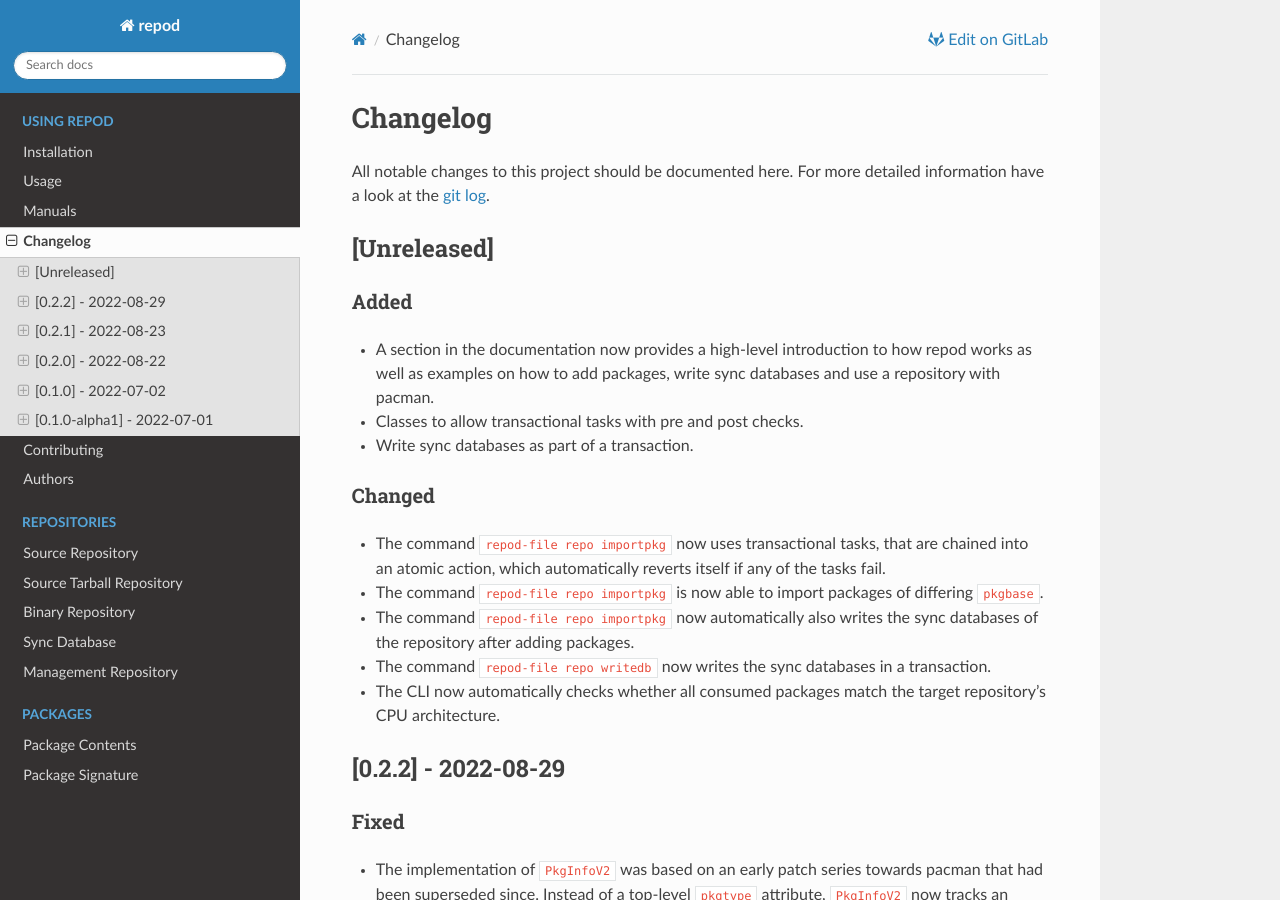
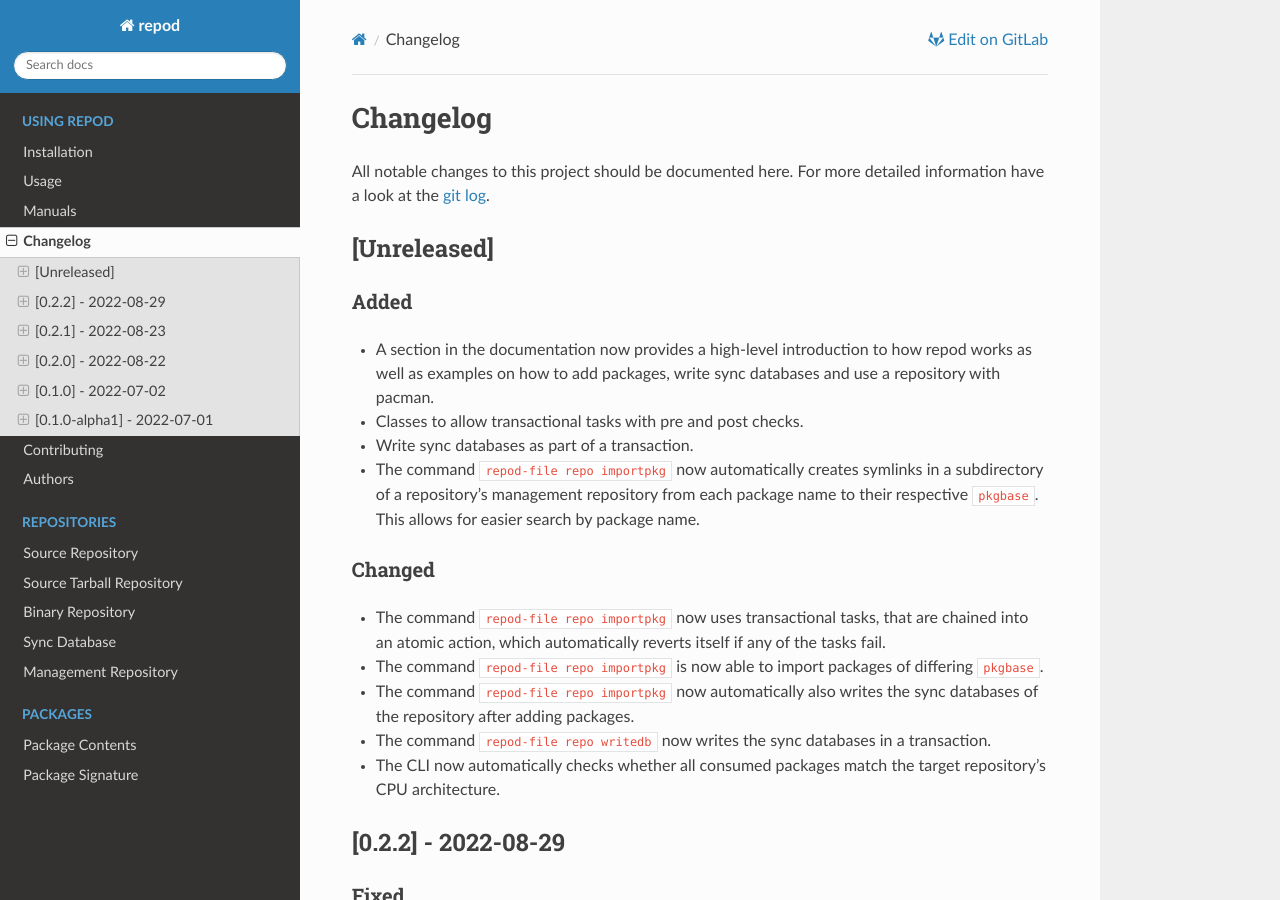
Before and after one commit to archlinux/repod, a Sphinx documentation site: the page built from docs/repod/changelog.rst, in a window 1280 px wide and 900 px high. Built offline with Sphinx 7.4.7 and the Read the Docs theme 2.0.0, drawn with Linux system fonts in a browser that asks for light colours.

Commit message:
Changelog entry for symlink from package name to pkgbase
docs/repod/changelog.rst:
Add changelog entry for symlink from package name to pkgbase in
management repository.

```diff
--- a/docs/repod/changelog.rst
+++ b/docs/repod/changelog.rst
@@ -20,6 +20,10 @@
   and use a repository with pacman.
 * Classes to allow transactional tasks with pre and post checks.
 * Write sync databases as part of a transaction.
+* The command ``repod-file repo importpkg`` now automatically creates symlinks
+  in a subdirectory of a repository's management repository from each package
+  name to their respective ``pkgbase``. This allows for easier search by
+  package name.
 
 Changed
 ^^^^^^^
```
